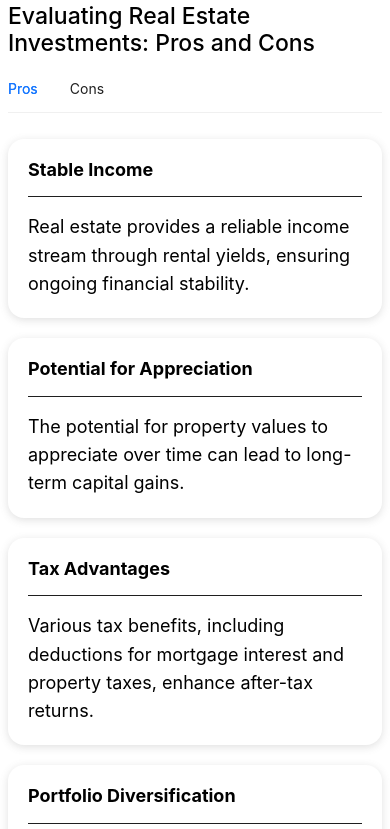
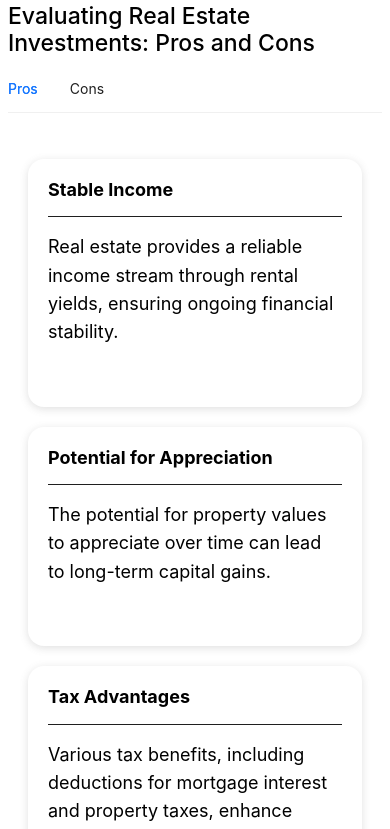
Before and after one commit to webtesting22/vaar, a React (Vite) app: page /SingleResource3 in a window 390 px wide. Shown: the part 2500-3329 px from the top of the page. Built offline with nearby package versions, Linux system fonts and the light colour scheme.

Commit message:
prons cons cards designs

```diff
--- a/src/Components/AllResources/AllResources.jsx
+++ b/src/Components/AllResources/AllResources.jsx
@@ -75,7 +75,7 @@ function AllResources() {
                             <div className='all-resources-box'>
                                 <div className="row">
                                     {Module3.map((item, index) => {
-                                        if (index == 1 || index == 2 ||index) {
+                                        if (index == 1 || index == 2 || index) {
                                             return (
                                                 <div className="col-lg-4 mb-5">
                                                     <Link to={`/SingleResource${index + 7}`}>
@@ -115,11 +115,13 @@ function AllResources() {
                                 <div className="row">
                                     {Module4.map((item, index) => (
                                         <div className="col-lg-4 mb-5">
-                                            <div className='module-box'>
-                                                <img src={item.img} alt="" />
-                                                <h6>{item.subtitle}</h6>
-                                                <h4>{item.title}</h4>
-                                            </div>
+                                            <Link to={`/SingleResource${index + 11}`}>
+                                                <div className='module-box'>
+                                                    <img src={item.img} alt="" />
+                                                    <h6>{item.subtitle}</h6>
+                                                    <h4>{item.title}</h4>
+                                                </div>
+                                            </Link>
                                         </div>
                                     ))}
 
--- a/src/Components/AllResources/Resources1/SingleResources.css
+++ b/src/Components/AllResources/Resources1/SingleResources.css
@@ -309,7 +309,16 @@ h6 {
     border-radius: 16px;
     transition: .3s;
 }
-
+@media(max-width:700px){
+    .EvalutionCardbox:hover {
+        margin: 20px;
+        padding: 20px;
+        box-shadow: rgba(99, 99, 99, 0.2) 0px 2px 8px 0px;
+        height: 100%;
+        border-radius: 16px;
+        transition: .3s;
+    }
+}
 .EvalutionCardbox hr {
     opacity: 1;
 }
@@ -362,7 +371,7 @@ h6 {
 
 @media (max-width:700px) {
     .EvalutionCardbox {
-        margin: 0px;
+        margin: 20px;
         padding: 20px;
         box-shadow: rgba(99, 99, 99, 0.2) 0px 2px 8px 0px;
         height: 100%;
```
